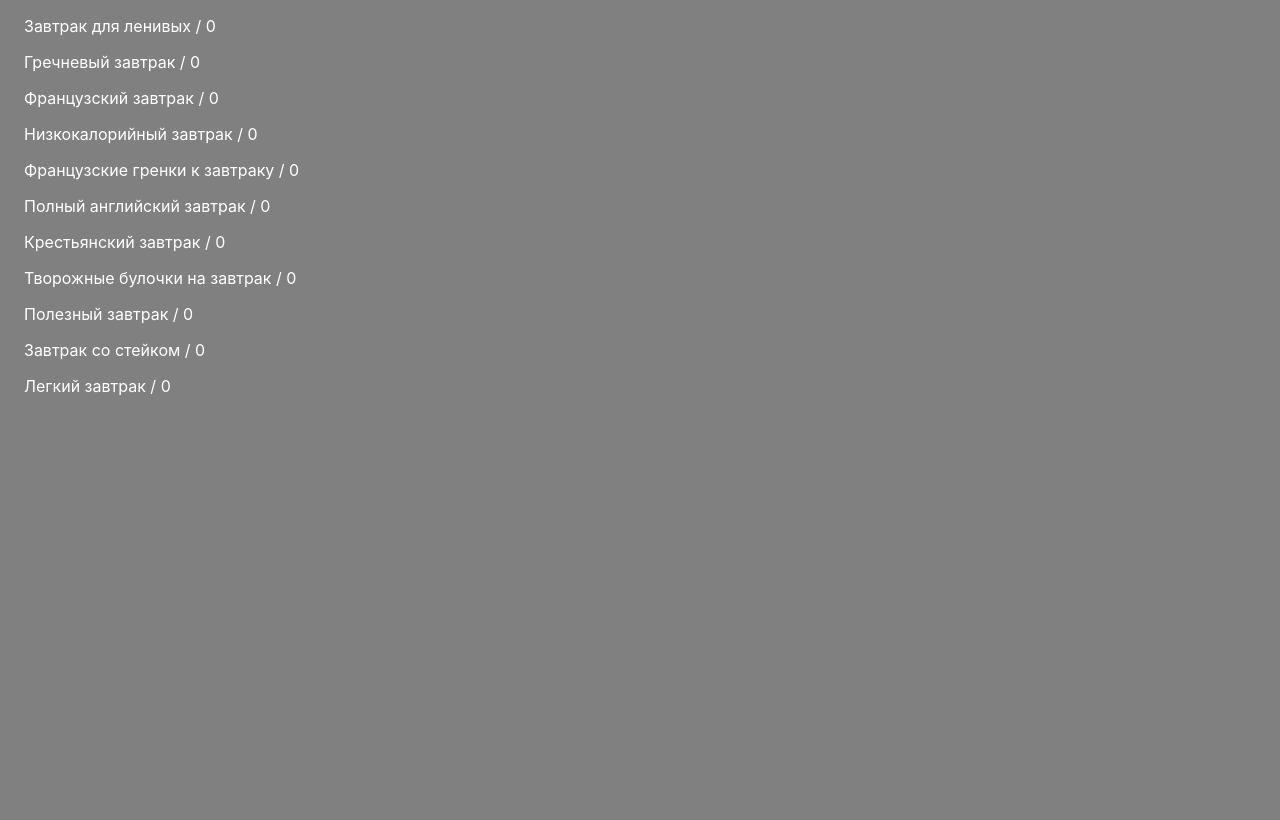
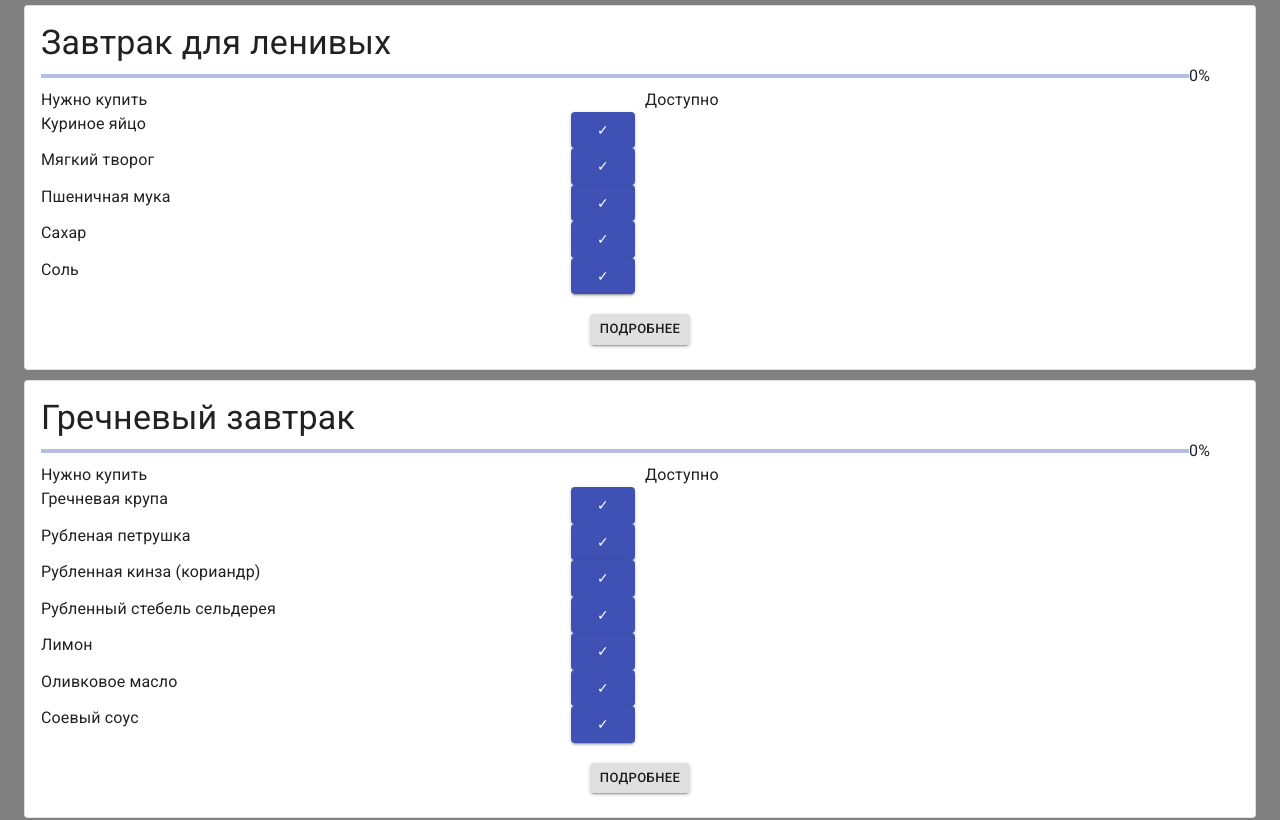
Before and after one commit to BukovY/food-recomendation, a React (Create React App) app: page /result in a window 1280 px wide. Shown: the top 820 px of the page. Built offline with nearby package versions, Linux system fonts and the light colour scheme.

Commit message:
add foodCard

```diff
--- a/src/Pages/Result/Result.tsx
+++ b/src/Pages/Result/Result.tsx
@@ -3,6 +3,7 @@ import { useSelector } from "react-redux";
 import { RootState } from "../../redux/store";
 import { calculateMatchRatio, sortByMatchRatio } from "../../utils/functions";
 import { recipeType } from "../../interfaces/interfaces";
+import FoodCard from "../../components/FoodCard/FoodCard";
 
 const Result: FC = () => {
   // calculate ratio
@@ -19,11 +20,7 @@ const Result: FC = () => {
   return (
     <>
       {recipeToViewSorted.map((el) => (
-        <div key={el.title}>
-          <p>
-            {el.title} / {el.matchRatio}
-          </p>
-        </div>
+          <FoodCard  key={el.title} recipe={el}/>
       ))}
     </>
   );
--- a/src/Pages/SelectFood/SelectFood.tsx
+++ b/src/Pages/SelectFood/SelectFood.tsx
@@ -1,9 +1,8 @@
 import React, { FC } from "react";
-import { useDispatch, useSelector } from "react-redux";
+import { useSelector } from "react-redux";
 import { RootState } from "../../redux/store";
 import { getProductList } from "../../utils/functions";
 import Ingredient from "../../components/Ingredient/Ingredient";
-import { changeProduct } from "../../redux/actions/userData";
 import Button from "@material-ui/core/Button";
 import { Box } from "@material-ui/core";
 import { NavLink } from "react-router-dom";
@@ -11,17 +10,13 @@ import { NavLink } from "react-router-dom";
 const SelectFood: FC = () => {
   const { data } = useSelector((state: RootState) => state.base);
 
-  const dispatch = useDispatch();
-  const changeProductHandler = (ingredient: string) => {
-    dispatch(changeProduct(ingredient));
-  };
   return (
     <>
       {getProductList(data.breakfasts).map((el) => (
         <Ingredient
           key={el}
           ingredient={el}
-          changeProduct={changeProductHandler}
+
         />
       ))}
       <Box display="flex" justifyContent="center">
--- /dev/null
+++ b/src/components/FoodCard/FoodCard.tsx
@@ -0,0 +1,77 @@
+import React, { FC } from "react";
+import { recipeType } from "../../interfaces/interfaces";
+import Card from "@material-ui/core/Card";
+import CardContent from "@material-ui/core/CardContent";
+import Button from "@material-ui/core/Button";
+import Typography from "@material-ui/core/Typography";
+import LinearProgress from "@material-ui/core/LinearProgress";
+import { Box } from "@material-ui/core";
+import { useSelector } from "react-redux";
+import { RootState } from "../../redux/store";
+import Ingredient from "../Ingredient/Ingredient";
+
+type FoodCardType = {
+  recipe: recipeType;
+};
+type IngredientsType = {
+  available: Array<string>;
+  need: Array<string>;
+};
+const FoodCard: FC<FoodCardType> = ({ recipe }) => {
+  const { hasIngredients } = useSelector((state: RootState) => state.userData);
+
+  let ingredient: IngredientsType = {
+    available: [],
+    need: [],
+  };
+  for (let i of recipe.ingredients) {
+    if (hasIngredients.indexOf(i) === -1) {
+      ingredient.need.push(i);
+    } else {
+      ingredient.available.push(i);
+    }
+  }
+  return (
+    <Box marginBottom="10px" marginTop="5px">
+      <Card variant="outlined">
+        <CardContent>
+          <Typography variant="h4">{recipe.title}</Typography>
+          <Box
+            display="grid"
+            gridTemplateColumns="1fr 50px"
+            alignItems="center"
+          >
+            <LinearProgress
+              value={recipe.matchRatio * 100}
+              variant="determinate"
+            />
+            <Typography variant="body1">{recipe.matchRatio * 100}%</Typography>
+          </Box>
+          <Box display="grid" gridTemplateColumns="1fr 1fr" gridGap="10px">
+            <Box>
+              <Typography variant="body1">Нужно купить</Typography>
+              {ingredient.need.map((el) => (
+                <Ingredient ingredient={el} key={el}/>
+              ))}
+            </Box>
+            <Box>
+              <Typography variant="body1">Доступно</Typography>
+              {ingredient.available.map((el) => (
+                <Ingredient ingredient={el} key={el}/>
+              ))}
+            </Box>
+          </Box>
+          <br />
+          <Box display="flex" justifyContent="center">
+            <a href={recipe.link} target="_blank" rel="noreferrer">
+              <Button size="small" variant="contained">
+                Подробнее
+              </Button>
+            </a>
+          </Box>
+        </CardContent>
+      </Card>
+    </Box>
+  );
+};
+export default FoodCard;
--- a/src/components/Ingredient/Ingredient.tsx
+++ b/src/components/Ingredient/Ingredient.tsx
@@ -2,23 +2,25 @@ import React, { FC } from "react";
 import Typography from "@material-ui/core/Typography";
 import Box from "@material-ui/core/Box";
 import Button from "@material-ui/core/Button";
-import { useSelector } from "react-redux";
+import {useDispatch, useSelector} from "react-redux";
 import { RootState } from "../../redux/store";
+import {changeProduct} from "../../redux/actions/userData";
 
 type IngredientType = {
   ingredient: string;
-  changeProduct: (ingredient: string) => void;
 };
-const Ingredient: FC<IngredientType> = ({ ingredient, changeProduct }) => {
+const Ingredient: FC<IngredientType> = ({ ingredient}) => {
   const { hasIngredients } = useSelector((state: RootState) => state.userData);
   const isSelected = hasIngredients.indexOf(ingredient) === -1;
+  const dispatch = useDispatch()
+
   return (
     <Box display="flex" justifyContent="space-between">
       <Typography variant="body1">{ingredient}</Typography>
       <Button
         variant="contained"
         color={isSelected ? "primary" : "secondary"}
-        onClick={() => changeProduct(ingredient)}
+        onClick={() => dispatch(changeProduct(ingredient))}
       >
         {isSelected ? "✓" : "❌"}
       </Button>
--- /dev/null
+++ b/src/components/LinearProgress/LinearProgress.tsx
@@ -0,0 +1,36 @@
+import React from 'react';
+import { makeStyles } from '@material-ui/core/styles';
+import LinearProgress, { LinearProgressProps } from '@material-ui/core/LinearProgress';
+import Typography from '@material-ui/core/Typography';
+import Box from '@material-ui/core/Box';
+
+function LinearProgressWithLabel(props: LinearProgressProps & { value: number }) {
+    return (
+        <Box display="flex" alignItems="center">
+            <Box width="100%" mr={1}>
+                <LinearProgress variant="determinate" {...props} />
+            </Box>
+            <Box minWidth={35}>
+                <Typography variant="body2" color="textSecondary">{`${Math.round(
+                    props.value,
+                )}%`}</Typography>
+            </Box>
+        </Box>
+    );
+}
+
+const useStyles = makeStyles({
+    root: {
+        width: '100%',
+    },
+});
+
+const LinearProgress1 = (progress: number) => {
+    const classes = useStyles();
+    return (
+        <div className={classes.root}>
+            <LinearProgressWithLabel value={progress} />
+        </div>
+    );
+}
+export default LinearProgress1
```
